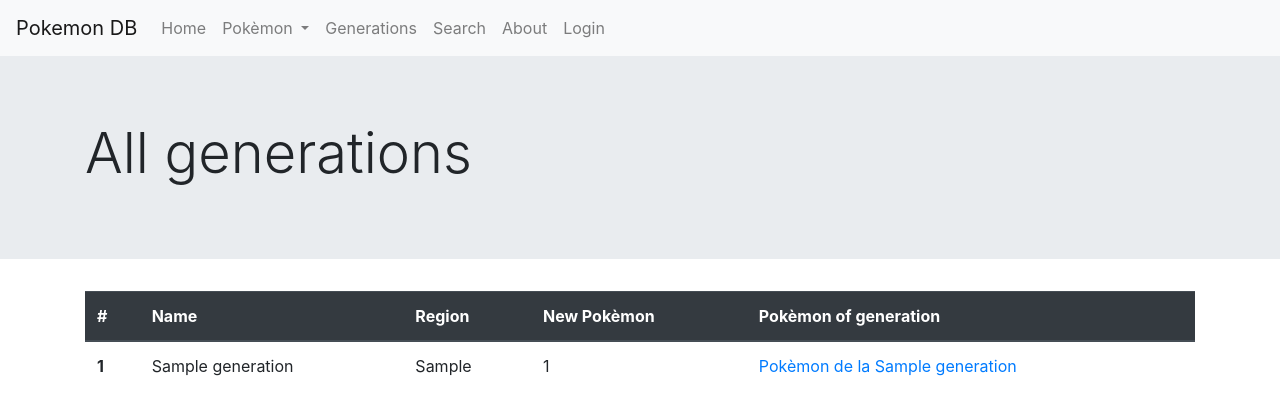
After one commit to JMdelosReyes/AII_Project, a Django app: page /generation/ in a window 1280 px wide. The commit adds this page. Shown: the top 415 px of the page. Run offline with Django 3.2, Linux system fonts and the light colour scheme; tables that the repository leaves empty hold one stand-in row (values such as "Sample post"); some libraries are stand-ins or nearby versions.

Commit message:
Some new views

```diff
--- /dev/null
+++ b/main/templates/generation/generation_list.html
@@ -0,0 +1,36 @@
+{% extends 'base.html' %}
+
+{% block content %}
+
+    <div class="jumbotron jumbotron-fluid">
+        <div class="container">
+            <h1 class="display-4">{{ title }}</h1>
+        </div>
+    </div>
+
+    <div class="container">
+        <table class="table">
+            <thead class="thead-dark">
+            <tr>
+                <th scope="col">#</th>
+                <th scope="col">Name</th>
+                <th scope="col">Region</th>
+                <th scope="col">New Pokèmon</th>
+                <th scope="col">Pokèmon of generation</th>
+            </tr>
+            </thead>
+            <tbody>
+            {% for generation in generations %}
+                <tr>
+                    <th scope="row">{{ generation.gen_id }}</th>
+                    <td>{{ generation.name }}</td>
+                    <td>{{ generation.region }}</td>
+                    <td>{{ generation.added_pokemons }}</td>
+                    <td><a href="{% url 'pokemon_gen' generation.gen_id %}">Pokèmon de la {{ generation.name }}</a></td>
+                </tr>
+            {% endfor %}
+            </tbody>
+        </table>
+    </div>
+
+{% endblock %}
--- a/main/templates/header.html
+++ b/main/templates/header.html
@@ -13,8 +13,14 @@
                 <div class="dropdown-menu" aria-labelledby="navbarDropdownMenuLink">
                     <a class="dropdown-item" href="{% url 'pokemon' %}">All Pokèmon</a>
                     <a class="dropdown-item" href="{% url 'pokemon' %}">Pokèmon by Generation</a>
-                    <a class="dropdown-item" href="{% url 'pokemon' %}">Pokèmon by Type</a>
+                    <a class="dropdown-item" href="{% url 'types' %}">Pokèmon by Type</a>
                 </div>
+            </li>
+            <li class="nav-item">
+                <a class="nav-link" href="{% url 'generations' %}">Generations</a>
+            </li>
+            <li class="nav-item">
+                <a class="nav-link" href="{% url 'pokemon' %}">Search</a>
             </li>
             {% if user.is_authenticated %}
                 <li class="nav-item">
--- a/main/views.py
+++ b/main/views.py
@@ -1,8 +1,10 @@
 from django.db.models import Q
-from django.shortcuts import render
+from django.shortcuts import render, redirect
 
-from main.models import Pokemon, Generation
+from main.models import Pokemon, Generation, Type
 from main.populate.populate import populate_database
+
+from main.forms import ElementalTypeForm
 
 
 def index(request):
@@ -33,4 +35,23 @@
 
     return render(request, 'pokemon/pokemon_list.html', {'pokemons': Pokemon.objects.all(), 'title': 'All Pokèmon'})
 
+
+def generations(request):
+    return render(request, 'generation/generation_list.html',
+                  {'generations': Generation.objects.all(), 'title': 'All generations'})
+
+
+def pokemon_by_type(request):
+    if request.method == 'POST':
+        form = ElementalTypeForm(request.POST)
+        if form.is_valid():
+            elemental_type = form.cleaned_data['type']
+            type_db = Type.objects.get(name=elemental_type)
+            if type_db:
+                return redirect('pokemon_type', type_name=elemental_type)
+    else:
+        form = ElementalTypeForm()
+
+    return render(request, 'pokemon/types.html', {'title': 'Select a type!', 'form': form})
+
 # def get_pokemon(request, poke_id)
--- a/pokemon_db/urls.py
+++ b/pokemon_db/urls.py
@@ -10,6 +10,8 @@
     path('pokemon/', views.all_pokemon, name='pokemon'),
     path('pokemon/generation/<int:gen_id>', views.all_pokemon, name='pokemon_gen'),
     path('pokemon/type/<str:type_name>', views.all_pokemon, name='pokemon_type'),
+    path('generation/', views.generations, name='generations'),
+    path('types/', views.pokemon_by_type, name='types'),
     path('populate/', login_required(views.populate), name='populate'),
     path('accounts/', include('django.contrib.auth.urls')),
     path('admin/', admin.site.urls),
```
Also changed, not shown: main/forms.py (added, +9 -0 lines), main/templates/pokemon/types.html (added, +23 -0 lines).
